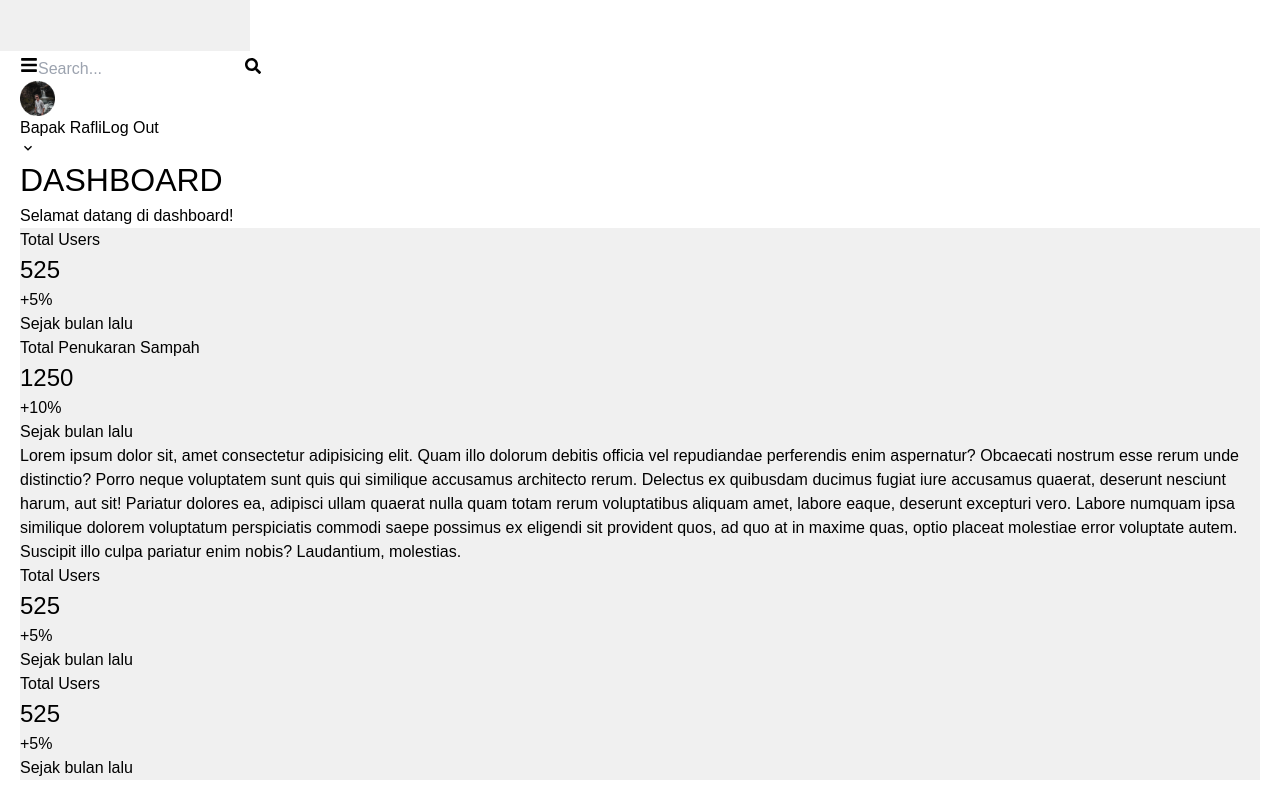
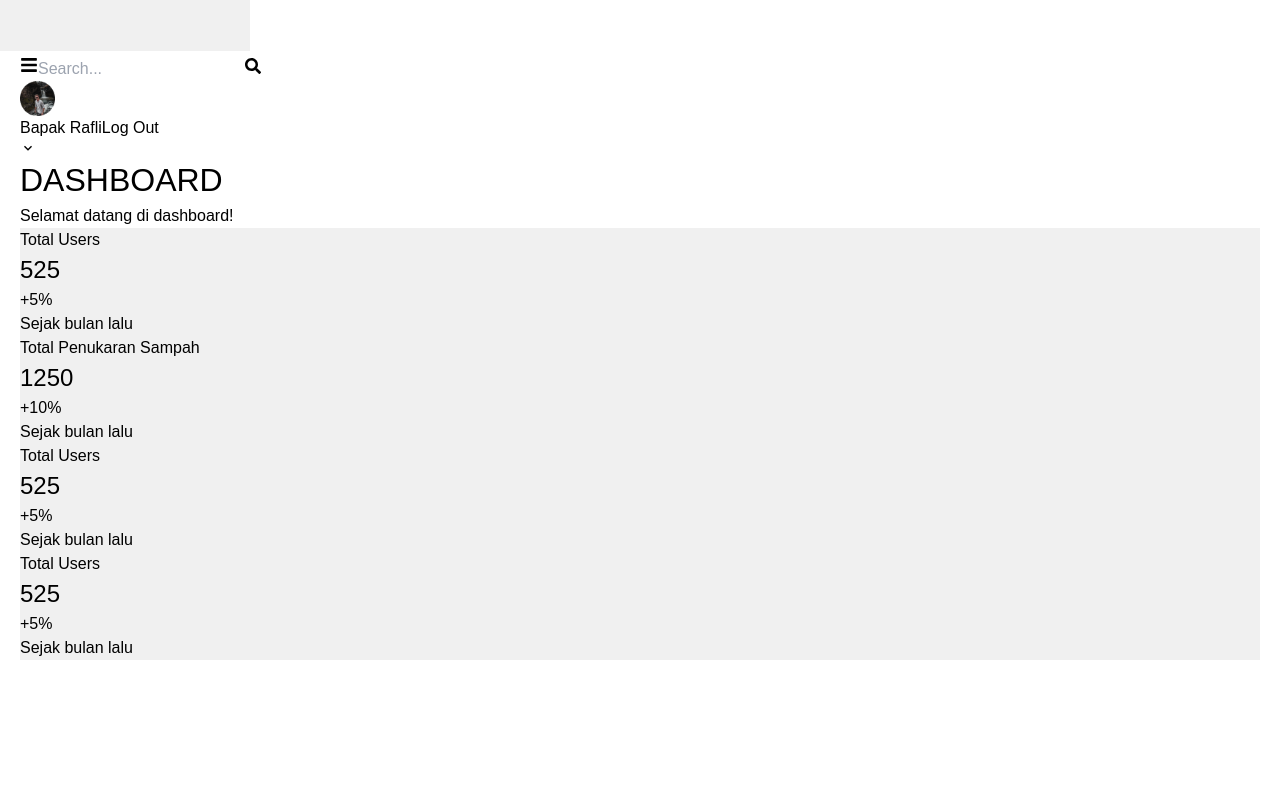
Before and after one commit to iqoypresto/loro-dalle, a React (Vite) app: page /admin-dashboard in a window 1280 px wide. Shown: the part 776-1576 px from the top of the page. After the commit the page ends 1456 px from the top, so only its background shows below. Built offline with nearby package versions, Linux system fonts and the light colour scheme.

Commit message:
fixing admin dashboard view

```diff
--- a/src/pages/Admin/Dashboard/index.jsx
+++ b/src/pages/Admin/Dashboard/index.jsx
@@ -45,7 +45,7 @@ export const AdminDashboard = () => {
                 </div>
                 <h4 className="text-teal-800 font-bold">DASHBOARD</h4>
                 <p className="text-teal-800 mb-5">Selamat datang di dashboard!</p>
-                <div className="grid grid-cols-6 gap-5">
+                <div className="grid md:grid-cols-4 gap-5">
                     <div className="border rounded-xl col-start-1 p-5 items-center flex admin-card">
                         <div className="w-full">
                             <p className="mb-3">Total Users</p>
@@ -56,7 +56,7 @@ export const AdminDashboard = () => {
                             </div>
                         </div>
                     </div>
-                    <div className="border rounded-xl col-start-2 p-5 items-center flex admin-card">
+                    <div className="border rounded-xl col-start-1 md:col-start-2 p-5 items-center flex admin-card">
                         <div className="w-full">
                             <p className="mb-3">Total Penukaran Sampah</p>
                             <h5 className="mb-3 text-teal-700 font-semibold">1250</h5>
@@ -66,10 +66,7 @@ export const AdminDashboard = () => {
                             </div>
                         </div>
                     </div>
-                    <div className="border rounded-xl row-span-2 col-start-3 col-end-7 p-5 items-center flex admin-card">
-                        Lorem ipsum dolor sit, amet consectetur adipisicing elit. Quam illo dolorum debitis officia vel repudiandae perferendis enim aspernatur? Obcaecati nostrum esse rerum unde distinctio? Porro neque voluptatem sunt quis qui similique accusamus architecto rerum. Delectus ex quibusdam ducimus fugiat iure accusamus quaerat, deserunt nesciunt harum, aut sit! Pariatur dolores ea, adipisci ullam quaerat nulla quam totam rerum voluptatibus aliquam amet, labore eaque, deserunt excepturi vero. Labore numquam ipsa similique dolorem voluptatum perspiciatis commodi saepe possimus ex eligendi sit provident quos, ad quo at in maxime quas, optio placeat molestiae error voluptate autem. Suscipit illo culpa pariatur enim nobis? Laudantium, molestias.
-                    </div>
-                    <div className="border rounded-xl col-start-1 p-5 items-center flex admin-card">
+                    <div className="border rounded-xl col-start-1 md:col-start-3 p-5 items-center flex admin-card">
                         <div className="w-full">
                             <p className="mb-3">Total Users</p>
                             <h5 className="mb-3 text-teal-700 font-semibold">525</h5>
@@ -79,7 +76,7 @@ export const AdminDashboard = () => {
                             </div>
                         </div>
                     </div>
-                    <div className="border rounded-xl col-start-2 p-5 items-center flex admin-card">
+                    <div className="border rounded-xl col-start-1 md:col-start-4 p-5 items-center flex admin-card">
                         <div className="w-full">
                             <p className="mb-3">Total Users</p>
                             <h5 className="mb-3 text-teal-700 font-semibold">525</h5>
```
